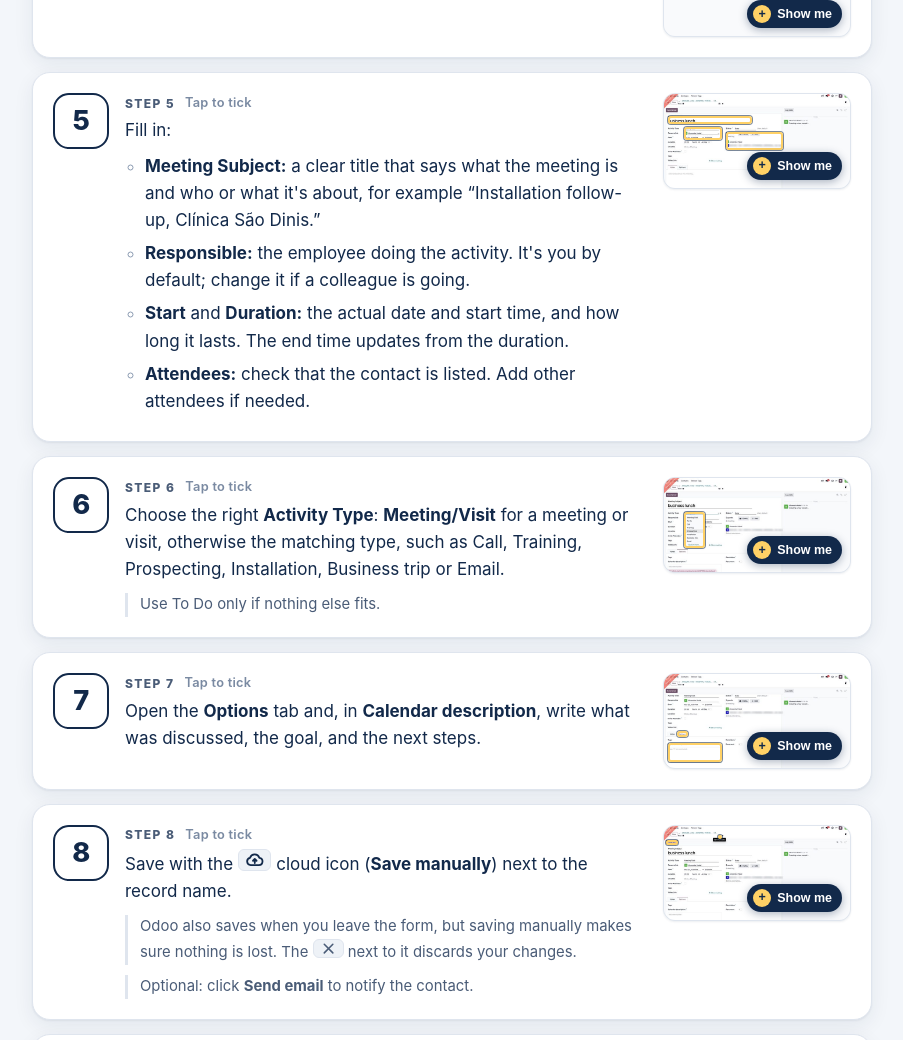
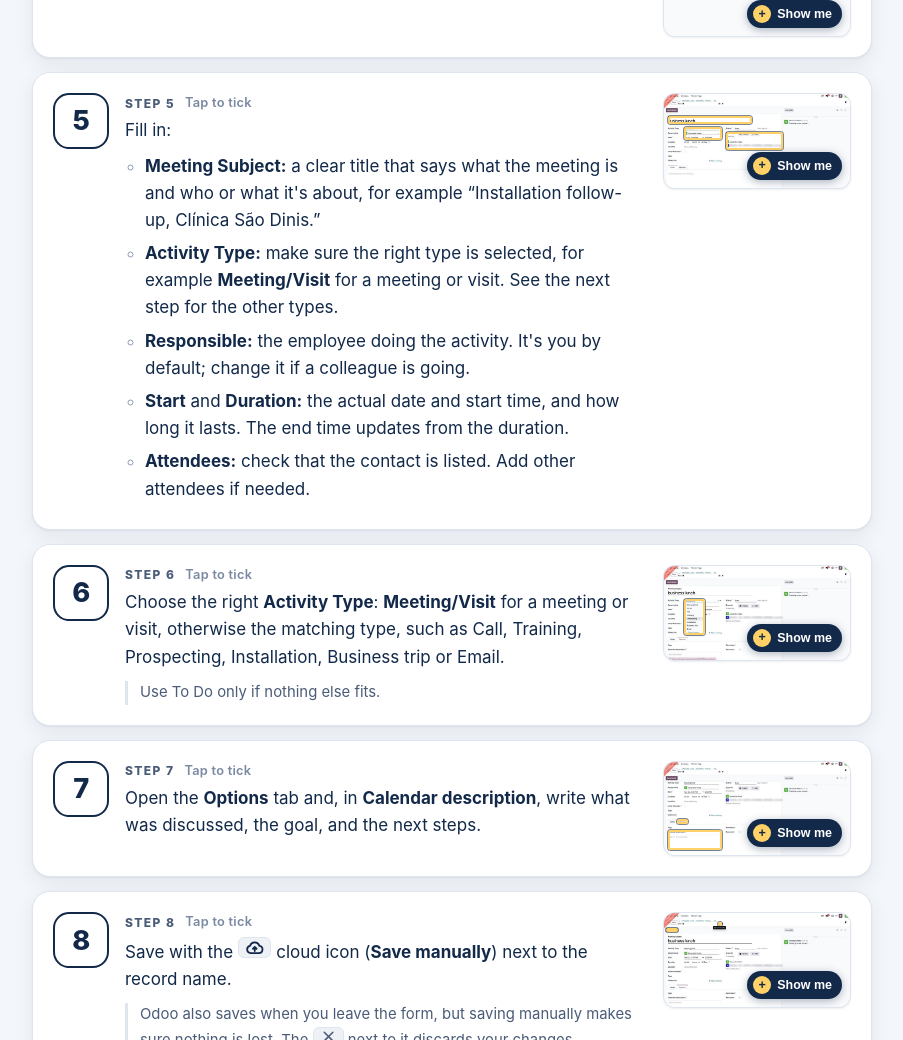
Before and after one commit to BTL-Portugal/odoo-activity-guide, a plain HTML site: page index.html in a window 1280 px wide. Shown: the part 1183-2223 px from the top of the page, without its empty margins (188-1091 px from the left). Drawn offline with Linux system fonts and the light colour scheme.

Commit message:
Mention Activity Type in step 5 (meeting form)
Co-Authored-By: Claude Opus 5.5 <noreply@anthropic.com>
Claude-Session: https://claude.ai/code/session_01UKdqYuHdByFbMgcvfRwKRA

```diff
--- a/index.html
+++ b/index.html
@@ -487,12 +487,13 @@
           html: `<p>Fill in:</p>
                  <ul>
                    <li><strong>Meeting Subject:</strong> a clear title that says what the meeting is and who or what it's about, for example “Installation follow-up, Clínica São Dinis.”</li>
+                   <li><strong>Activity Type:</strong> make sure the right type is selected, for example <strong>Meeting/Visit</strong> for a meeting or visit. See the next step for the other types.</li>
                    <li><strong>Responsible:</strong> the employee doing the activity. It's you by default; change it if a colleague is going.</li>
                    <li><strong>Start</strong> and <strong>Duration:</strong> the actual date and start time, and how long it lasts. The end time updates from the duration.</li>
                    <li><strong>Attendees:</strong> check that the contact is listed. Add other attendees if needed.</li>
                  </ul>`,
-          short: "Fill in Meeting Subject, Responsible, Start and Duration, and check the attendees.",
-          alt: "New meeting form with the Meeting Subject, the Responsible and Start fields, and the attendees list highlighted."
+          short: "Fill in Meeting Subject, Activity Type, Responsible, Start and Duration, and check the attendees.",
+          alt: "New meeting form with the Meeting Subject, the Activity Type, Responsible and Start fields, and the attendees list highlighted."
         },
         {
           html: `<p>Choose the right <strong>Activity Type</strong>: <strong>Meeting/Visit</strong> for a meeting or visit, otherwise the matching type, such as Call, Training, Prospecting, Installation, Business trip or Email.</p>
@@ -614,12 +615,13 @@
           html: `<p>Preencha:</p>
                  <ul>
                    <li><strong>Meeting Subject</strong> (assunto): um título claro, que diga o que é a reunião e com quem ou sobre o quê, por exemplo “Acompanhamento da instalação, Clínica São Dinis”.</li>
+                   <li><strong>Activity Type</strong> (tipo de atividade): confirme que está selecionado o tipo certo, por exemplo <strong>Meeting/Visit</strong> para uma reunião ou visita. Veja os outros tipos no passo seguinte.</li>
                    <li><strong>Responsible</strong> (responsável): o colaborador que realiza a atividade. Por predefinição, é você; altere se for um colega.</li>
                    <li><strong>Start</strong> (início) e <strong>Duration</strong> (duração): a data e a hora reais de início, e quanto tempo dura. A hora de fim atualiza-se a partir da duração.</li>
                    <li><strong>Attendees</strong> (participantes): confirme que o contacto aparece na lista. Acrescente outros participantes, se for preciso.</li>
                  </ul>`,
-          short: "Preencha Meeting Subject, Responsible, Start e Duration, e confirme os participantes.",
-          alt: "Formulário de nova reunião com o Meeting Subject, os campos Responsible e Start e a lista de participantes destacados."
+          short: "Preencha Meeting Subject, Activity Type, Responsible, Start e Duration, e confirme os participantes.",
+          alt: "Formulário de nova reunião com o Meeting Subject, os campos Activity Type, Responsible e Start e a lista de participantes destacados."
         },
         {
           html: `<p>Escolha o <strong>Activity Type</strong> (tipo de atividade) certo: <strong>Meeting/Visit</strong> para uma reunião ou visita; caso contrário, o tipo correspondente, como Call, Training, Prospecting, Installation, Business trip ou Email.</p>
```
